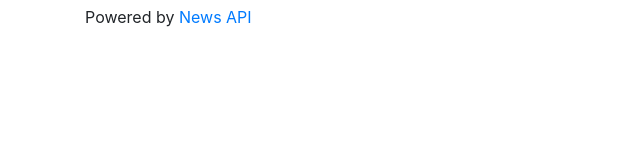
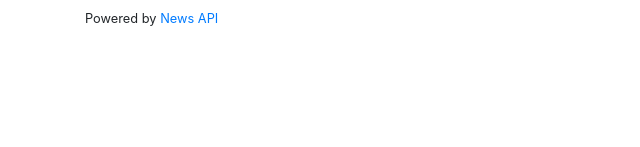
Before and after one commit to alffox/around-the-world, a plain HTML site: page index.html in a window 1280 px wide. Shown: the part 653-800 px from the top of the page, 0-640 px from the left. Drawn offline with nearby package versions, Linux system fonts and the light colour scheme; some packages are replaced by stand-ins of ours; a script that the page names is missing.

Commit message:
feat: Make NewsApi.org attribution smaller

```diff
--- a/index.html
+++ b/index.html
@@ -82,7 +82,7 @@
         <div class="atw-info">
                 <div class="row">
                     <div class="col-md-9">
-                        <h4 class="title atw-box mt-1">Latest local news<span class="btn btn-primary d-lg-none d-xl-none float-right" data-toggle="collapse" href="#newsCollapse" role="button" aria-expanded="false" aria-controls="newsCollapse">+</span></h4><span>Powered by <a href="https://newsapi.org/">News API</a></span>
+                        <h4 class="title atw-box mt-1">Latest local news<span class="btn btn-primary d-lg-none d-xl-none float-right" data-toggle="collapse" href="#newsCollapse" role="button" aria-expanded="false" aria-controls="newsCollapse">+</span></h4><small>Powered by <a href="https://newsapi.org/">News API</a></small>
                         <div class="news collapse.show" id="newsCollapse">
                         </div>
                     </div>
```
